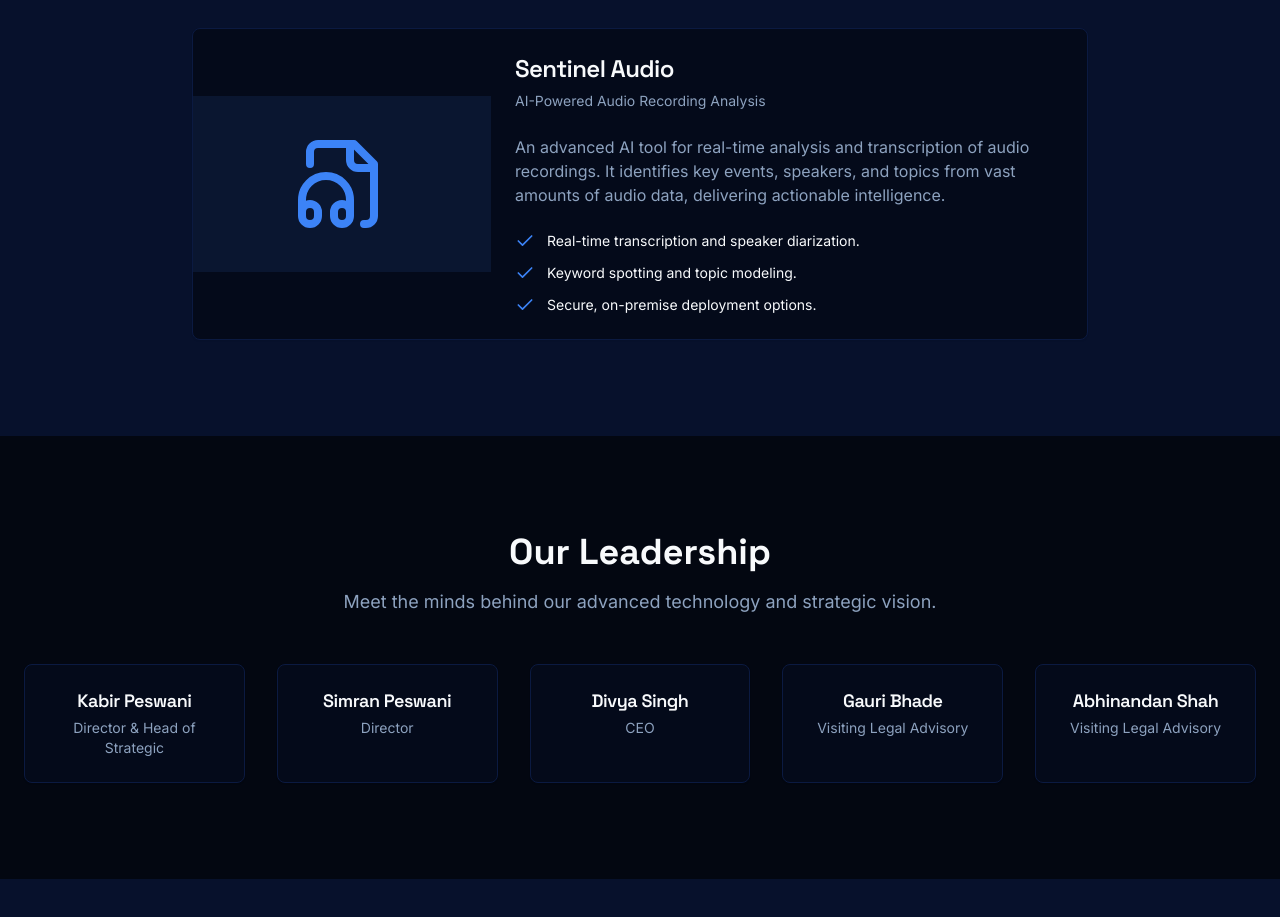
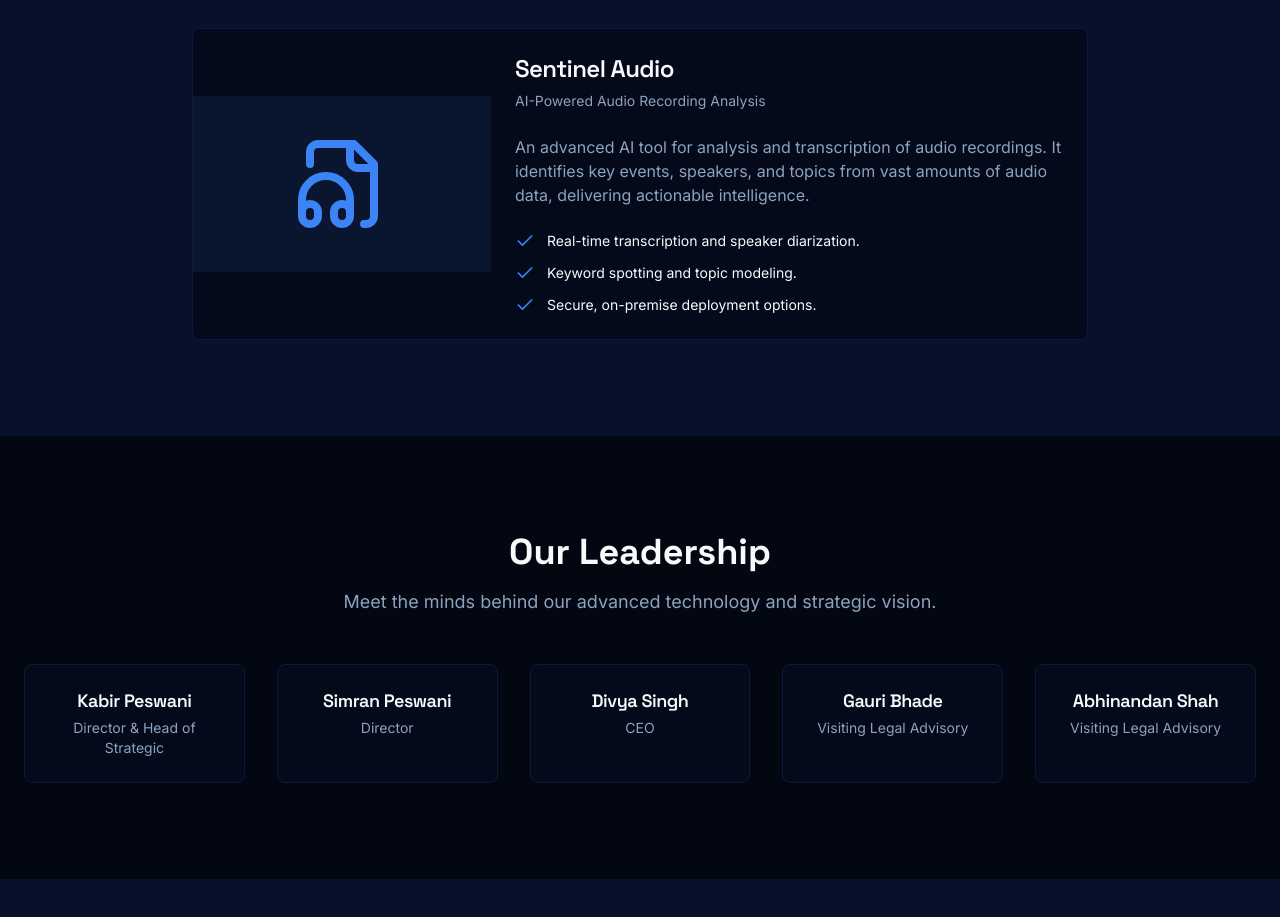
Before and after one commit to kabirpeswani/IvoriaSystems, a Next.js app: page / in a window 1280 px wide. Shown: the part 2600-3517 px from the top of the page. Built offline with nearby package versions, Linux system fonts and the light colour scheme.

Commit message:
remove word real-time (_for element p_)

```diff
--- a/src/components/landing/product-section.tsx
+++ b/src/components/landing/product-section.tsx
@@ -23,7 +23,7 @@ export function ProductSection() {
               </CardHeader>
               <CardContent>
                 <p className="text-muted-foreground mb-6">
-                  An advanced AI tool for real-time analysis and transcription of audio recordings. It identifies key events, speakers, and topics from vast amounts of audio data, delivering actionable intelligence.
+                  An advanced AI tool for analysis and transcription of audio recordings. It identifies key events, speakers, and topics from vast amounts of audio data, delivering actionable intelligence.
                 </p>
                 <ul className="space-y-3 text-sm">
                   <li className="flex items-center gap-3">
```
